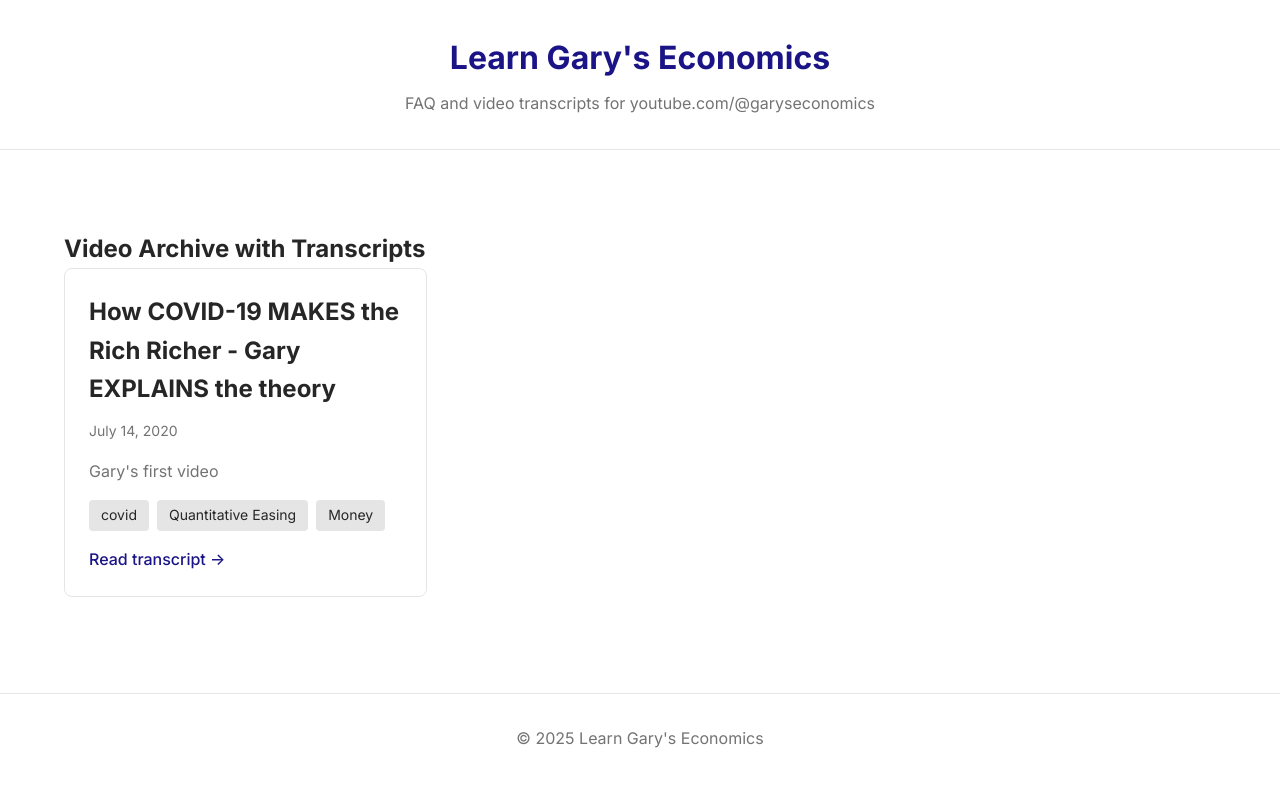
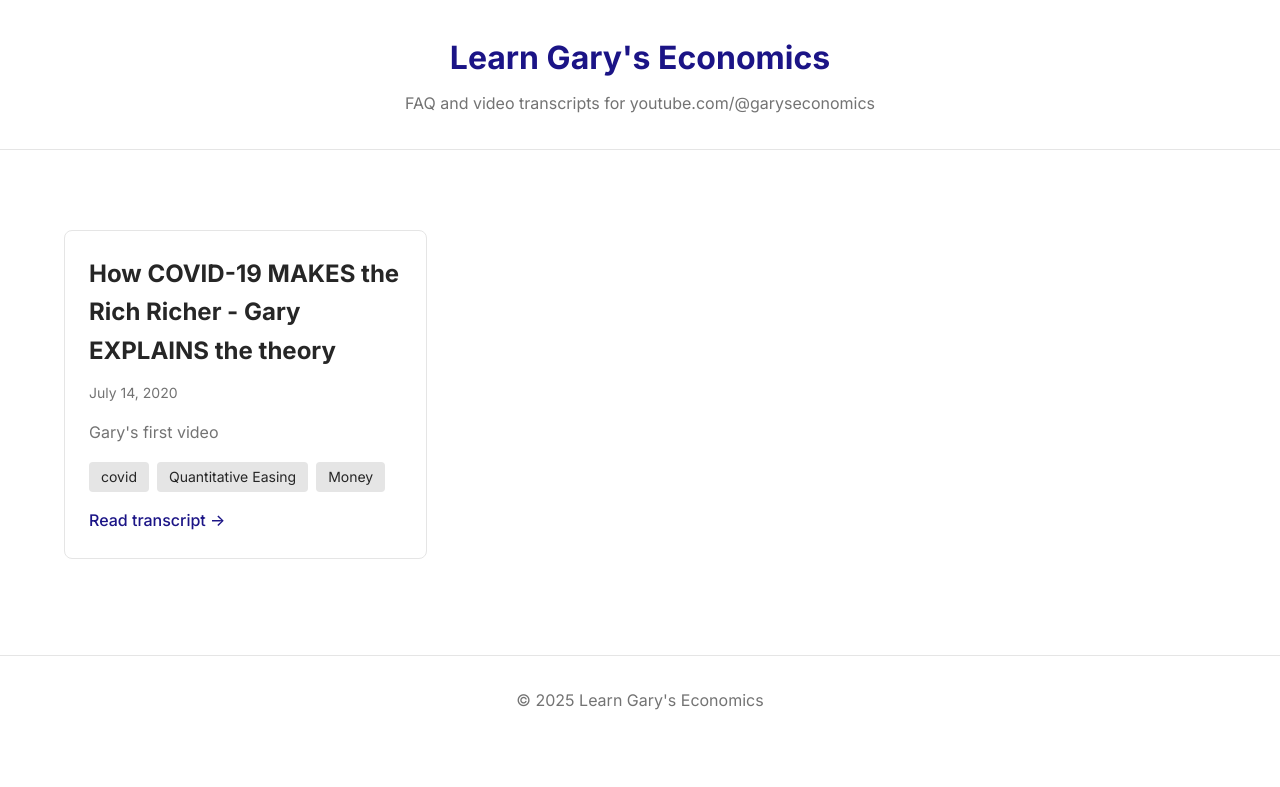
Before and after one commit to garyseconomics/transcripts, a Jekyll site: the page built from index.html, in a window 1280 px wide. Shown: the top 787 px of the page. Built offline with Jekyll 4.4.1, drawn with Linux system fonts in a browser that asks for light colours.

Commit message:
Update index.html to remove stale h2
No more FAQ so no more need for this

```diff
--- a/index.html
+++ b/index.html
@@ -5,8 +5,6 @@ title: Home
 
 <div class="home-page">
     <div class="container">
-	<h2>Video Archive with Transcripts</h2>
-
         <div class="posts-grid">
             {% for post in site.posts %}
             <article class="post-card">
```
